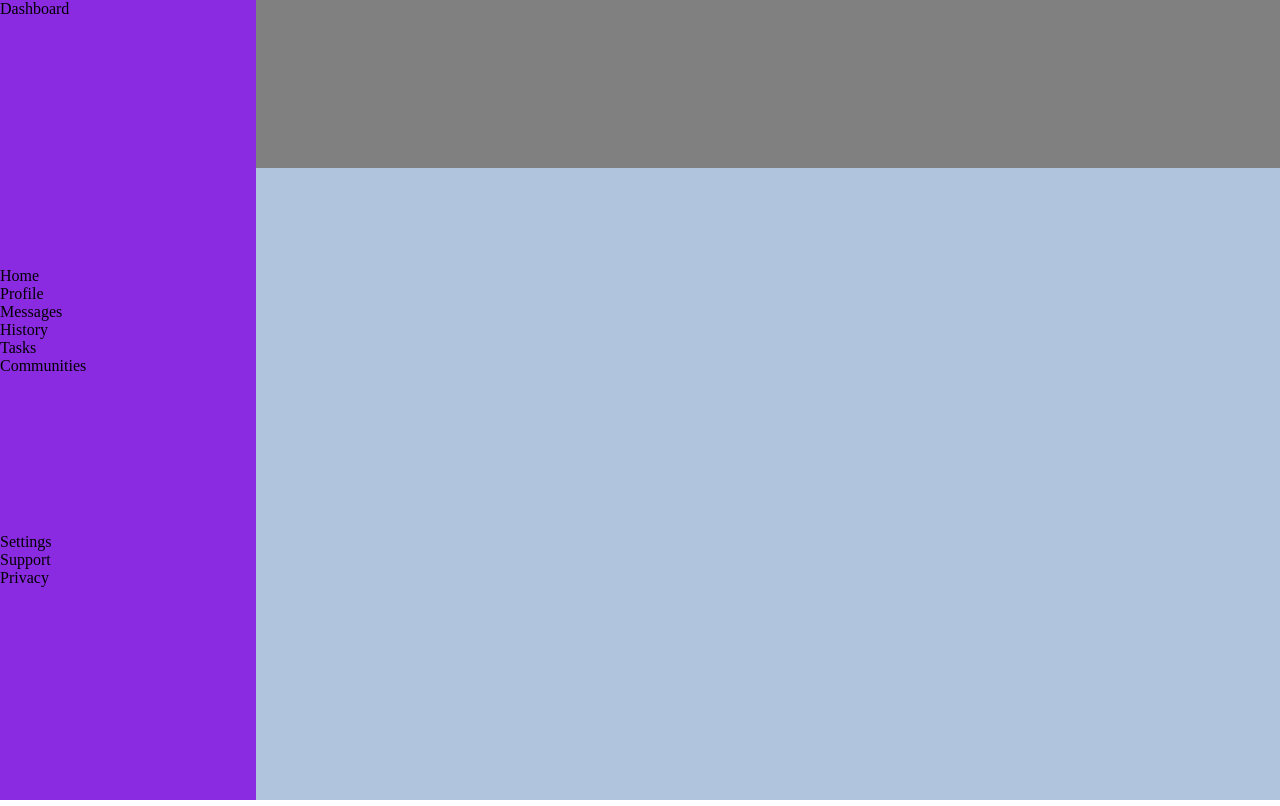
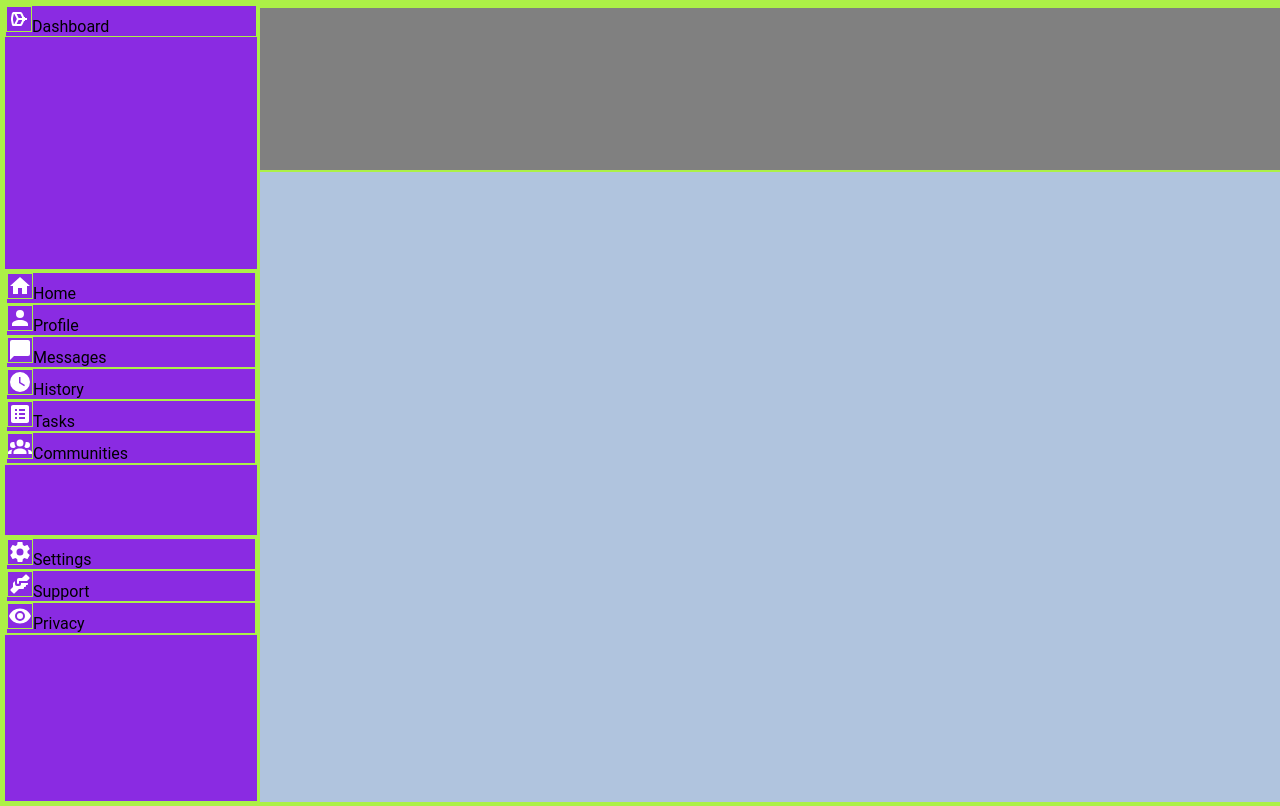
Before and after one commit to TheUmerator/top-admin-dashboard, a plain HTML site: page index.html in a window 1280 px wide. Drawn offline with Linux system fonts and the light colour scheme.

Commit message:
Add icons to sidebar

```diff
--- a/index.html
+++ b/index.html
@@ -13,27 +13,34 @@
     <div class="site-container">
         <div class="sidebar">
             <div class="logo">
-                <div>Dashboard</div>
+                <div><svg xmlns="http://www.w3.org/2000/svg" viewBox="0 0 24 24">
+                    <title>bike-pedal-mountain</title>
+                    <path
+                        d="M6.82 5C5.87 5 5.05 5.67 4.86 6.61L4.04 10.71C4 10.84 4 10.97 4 11.1V12.9C4 13.03 4 13.16 4.04 13.29L4.86 17.39C5.05 18.33 5.87 19 6.82 19H13.38C14.14 19 14.83 18.57 15.17 17.89L16.79 14.66C16.89 14.45 16.96 14.23 17 14H18V13H20V11H18V10H17C16.96 9.77 16.89 9.55 16.79 9.34L15.17 6.11C14.83 5.43 14.14 5 13.38 5H6.82M6.82 7H7.38L9.88 12L7.38 17H6.82L6 12.9V11.1L6.82 7M11.62 11L9.62 7H13.38L15 10.24V11H11.62M11.62 13H15V13.76L13.38 17H9.62L11.62 13Z" />
+                </svg>Dashboard</div>
             </div>
             <div class="navigation">
                 <ul>
-                    <li>Home</li>
-                    <li>Profile</li>
-                    <li>Messages</li>
-                    <li>History</li>
-                    <li>Tasks</li>
-                    <li>Communities</li>
+                    <li><svg xmlns="http://www.w3.org/2000/svg" viewBox="0 0 24 24"><title>home</title><path d="M10,20V14H14V20H19V12H22L12,3L2,12H5V20H10Z" /></svg>Home</li>
+                    <li><svg xmlns="http://www.w3.org/2000/svg" viewBox="0 0 24 24"><title>account</title><path d="M12,4A4,4 0 0,1 16,8A4,4 0 0,1 12,12A4,4 0 0,1 8,8A4,4 0 0,1 12,4M12,14C16.42,14 20,15.79 20,18V20H4V18C4,15.79 7.58,14 12,14Z" /></svg>Profile</li>
+                    <li><svg xmlns="http://www.w3.org/2000/svg" viewBox="0 0 24 24"><title>message</title><path d="M20,2H4A2,2 0 0,0 2,4V22L6,18H20A2,2 0 0,0 22,16V4C22,2.89 21.1,2 20,2Z" /></svg>Messages</li>
+                    <li><svg xmlns="http://www.w3.org/2000/svg" viewBox="0 0 24 24"><title>clock</title><path d="M12,2A10,10 0 0,0 2,12A10,10 0 0,0 12,22A10,10 0 0,0 22,12A10,10 0 0,0 12,2M16.2,16.2L11,13V7H12.5V12.2L17,14.9L16.2,16.2Z" /></svg>History</li>
+                    <li><svg xmlns="http://www.w3.org/2000/svg" viewBox="0 0 24 24"><title>list-box</title><path d="M19 3H5C3.9 3 3 3.9 3 5V19C3 20.1 3.9 21 5 21H19C20.1 21 21 20.1 21 19V5C21 3.9 20.1 3 19 3M7 7H9V9H7V7M7 11H9V13H7V11M7 15H9V17H7V15M17 17H11V15H17V17M17 13H11V11H17V13M17 9H11V7H17V9Z" /></svg>Tasks</li>
+                    <li><svg xmlns="http://www.w3.org/2000/svg" viewBox="0 0 24 24"><title>account-group</title><path d="M12,5.5A3.5,3.5 0 0,1 15.5,9A3.5,3.5 0 0,1 12,12.5A3.5,3.5 0 0,1 8.5,9A3.5,3.5 0 0,1 12,5.5M5,8C5.56,8 6.08,8.15 6.53,8.42C6.38,9.85 6.8,11.27 7.66,12.38C7.16,13.34 6.16,14 5,14A3,3 0 0,1 2,11A3,3 0 0,1 5,8M19,8A3,3 0 0,1 22,11A3,3 0 0,1 19,14C17.84,14 16.84,13.34 16.34,12.38C17.2,11.27 17.62,9.85 17.47,8.42C17.92,8.15 18.44,8 19,8M5.5,18.25C5.5,16.18 8.41,14.5 12,14.5C15.59,14.5 18.5,16.18 18.5,18.25V20H5.5V18.25M0,20V18.5C0,17.11 1.89,15.94 4.45,15.6C3.86,16.28 3.5,17.22 3.5,18.25V20H0M24,20H20.5V18.25C20.5,17.22 20.14,16.28 19.55,15.6C22.11,15.94 24,17.11 24,18.5V20Z" /></svg>Communities</li>
                 </ul>
             </div>
             <div class="help">
                 <ul>
-                    <li>Settings</li>
-                    <li>Support</li>
-                    <li>Privacy</li>
+                    <li><svg xmlns="http://www.w3.org/2000/svg" viewBox="0 0 24 24"><title>cog</title><path d="M12,15.5A3.5,3.5 0 0,1 8.5,12A3.5,3.5 0 0,1 12,8.5A3.5,3.5 0 0,1 15.5,12A3.5,3.5 0 0,1 12,15.5M19.43,12.97C19.47,12.65 19.5,12.33 19.5,12C19.5,11.67 19.47,11.34 19.43,11L21.54,9.37C21.73,9.22 21.78,8.95 21.66,8.73L19.66,5.27C19.54,5.05 19.27,4.96 19.05,5.05L16.56,6.05C16.04,5.66 15.5,5.32 14.87,5.07L14.5,2.42C14.46,2.18 14.25,2 14,2H10C9.75,2 9.54,2.18 9.5,2.42L9.13,5.07C8.5,5.32 7.96,5.66 7.44,6.05L4.95,5.05C4.73,4.96 4.46,5.05 4.34,5.27L2.34,8.73C2.21,8.95 2.27,9.22 2.46,9.37L4.57,11C4.53,11.34 4.5,11.67 4.5,12C4.5,12.33 4.53,12.65 4.57,12.97L2.46,14.63C2.27,14.78 2.21,15.05 2.34,15.27L4.34,18.73C4.46,18.95 4.73,19.03 4.95,18.95L7.44,17.94C7.96,18.34 8.5,18.68 9.13,18.93L9.5,21.58C9.54,21.82 9.75,22 10,22H14C14.25,22 14.46,21.82 14.5,21.58L14.87,18.93C15.5,18.67 16.04,18.34 16.56,17.94L19.05,18.95C19.27,19.03 19.54,18.95 19.66,18.73L21.66,15.27C21.78,15.05 21.73,14.78 21.54,14.63L19.43,12.97Z" /></svg>Settings</li>
+                    <li><svg xmlns="http://www.w3.org/2000/svg" viewBox="0 0 24 24"><title>handshake</title><path d="M11 6H14L17.29 2.7A1 1 0 0 1 18.71 2.7L21.29 5.29A1 1 0 0 1 21.29 6.7L19 9H11V11A1 1 0 0 1 10 12A1 1 0 0 1 9 11V8A2 2 0 0 1 11 6M5 11V15L2.71 17.29A1 1 0 0 0 2.71 18.7L5.29 21.29A1 1 0 0 0 6.71 21.29L11 17H15A1 1 0 0 0 16 16V15H17A1 1 0 0 0 18 14V13H19A1 1 0 0 0 20 12V11H13V12A2 2 0 0 1 11 14H9A2 2 0 0 1 7 12V9Z" /></svg>Support</li>
+                    <li><svg xmlns="http://www.w3.org/2000/svg" viewBox="0 0 24 24"><title>eye</title><path d="M12,9A3,3 0 0,0 9,12A3,3 0 0,0 12,15A3,3 0 0,0 15,12A3,3 0 0,0 12,9M12,17A5,5 0 0,1 7,12A5,5 0 0,1 12,7A5,5 0 0,1 17,12A5,5 0 0,1 12,17M12,4.5C7,4.5 2.73,7.61 1,12C2.73,16.39 7,19.5 12,19.5C17,19.5 21.27,16.39 23,12C21.27,7.61 17,4.5 12,4.5Z" /></svg>Privacy</li>
                 </ul>
             </div>
         </div>
-        <div class="header"></div>
+        <div class="header">
+            <div class="top"></div>
+            <div class="bottom"></div>
+        </div>
         <div class="panel"></div>
     </div>
 </body>
--- a/style.css
+++ b/style.css
@@ -1,10 +1,11 @@
 * {
     margin: 0;
     padding: 0;
-    border: 1 px solid rgb(172, 240, 71);
+    border: 1px solid rgb(172, 240, 71);
 }
 body{
     box-sizing: border-box;
+    font-family: Roboto,monospace;
 }
 .site-container {
     width: 100vw;
@@ -17,9 +18,18 @@ body{
         "sidebar panel"
     ;
 }
+
+.sidebar svg{
+    display: inline-block;
+    width:auto;
+    height: 1.5rem;
+    fill: white;
+}
 li{
     list-style-type: none;
-}
+    /* display: grid;
+    grid-template:1fr/1fr 1fr; */
+    }
 .sidebar {
     background: blueviolet;
     grid-area: sidebar;
```
Also changed, not shown: icons/sidebar/account-group.svg (added), icons/sidebar/account.svg (added), icons/sidebar/bike-pedal-mountain.svg (added), icons/sidebar/clock-time-three.svg (added), icons/sidebar/home.svg (added), icons/sidebar/list-box.svg (added), icons/sidebar/message.svg (added).
